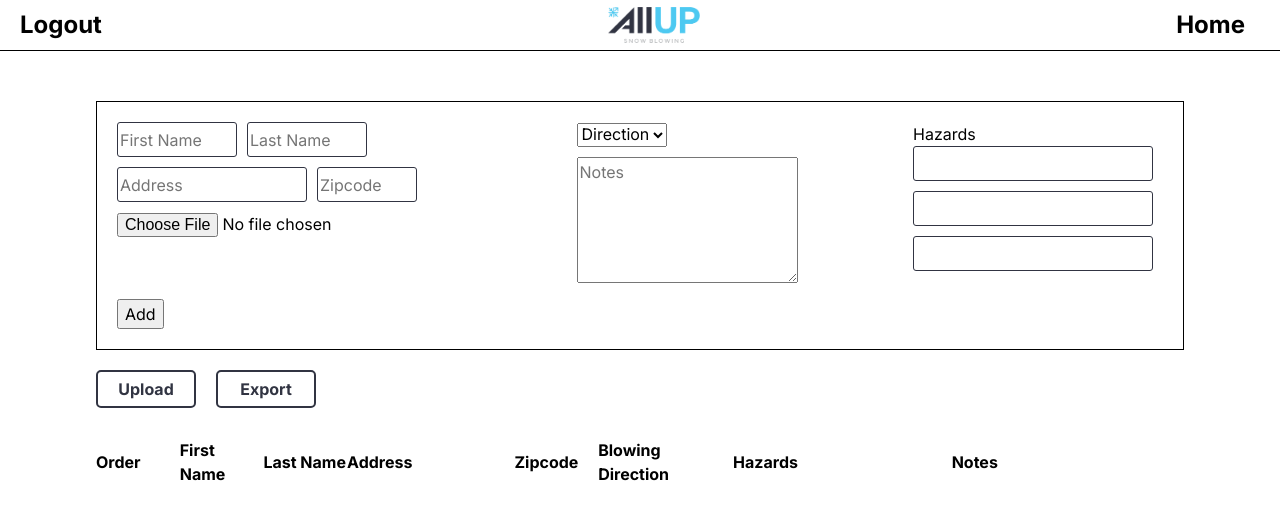
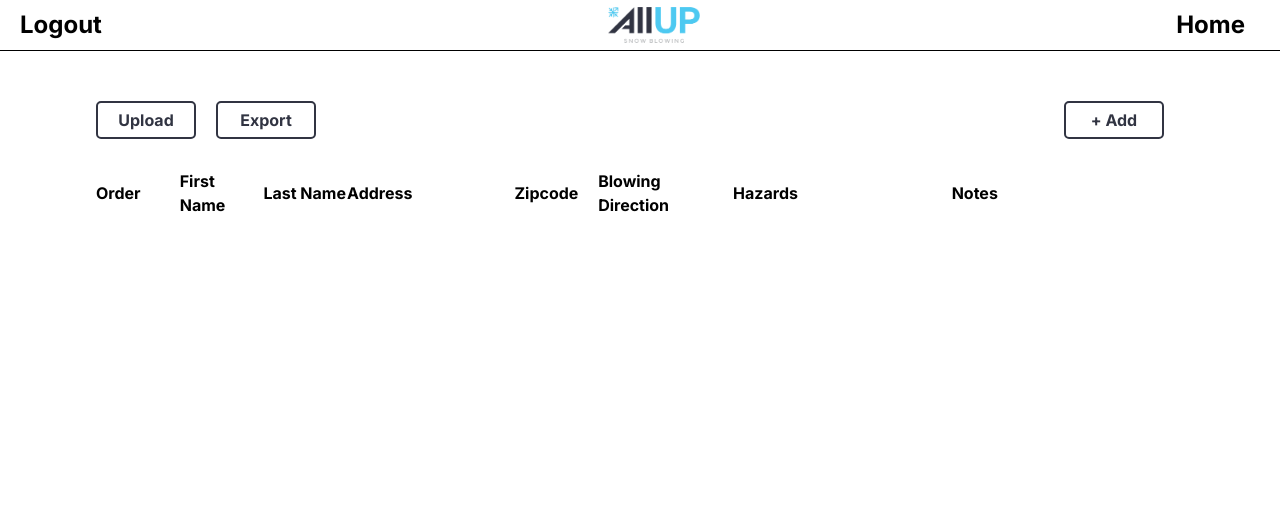
Before and after one commit to bmtymrak/allup-blower, a Django app: page / in a window 1280 px wide. Shown: the top 520 px of the page. Run offline with Django 4.2, Linux system fonts and the light colour scheme; the visitor is signed in with stand-in values (Sample User, id 1); data that the repository does not hold is empty.

Commit message:
Add button to show form, form styling

```diff
--- a/static/base.css
+++ b/static/base.css
@@ -139,6 +139,12 @@ a {
     flex-direction: row;
 }
 
+.form-button-container {
+    display: flex;
+    justify-content: flex-end;
+
+}
+
 .button-login {
     background-color: rgba(49, 52, 66, 1);
     border-radius: 5px;
@@ -208,6 +214,14 @@ a {
     justify-content: center;
     flex-direction: column;
     align-items: center;
+}
+
+.form-add-container {
+    display: none;
+    justify-content: center;
+    flex-direction: column;
+    align-items: center;
+    margin-top: 20px;
 }
 
 .form-customer-add {
@@ -329,10 +343,16 @@ a {
     font-size: 28px;
 }
 
-.upload-container {
+.action-container {
     display: flex;
     justify-content: center;
     margin-top: 20px;
+}
+
+.action-wrapper {
+    display: flex;
+    justify-content: space-between;
+    width: 85%;
 }
 
 .upload-wrapper {
--- a/templates/customers/edit.html
+++ b/templates/customers/edit.html
@@ -66,7 +66,9 @@
             </div>
 
         </div>
-        <button type="Submit">Add</button>
+        <div class="form-button-container">
+            <button type="Submit">Add</button>
+        </div>
     </form>
 </div>
 
--- a/templates/customers/list.html
+++ b/templates/customers/list.html
@@ -3,7 +3,25 @@
 
 {% block body %}
 
-<div class="form-container">
+    <div class="action-container">
+        <div class="action-wrapper">
+            <div class="upload-wrapper">
+                <div class="upload-link-container">
+                    <a href="{% url 'upload_customers' %}"><div class="upload-button">Upload</div></a>
+                </div>
+                <div class="upload-link-container">
+                    <a href="{% url 'export_customers' %}"><div class="upload-button">Export</div></a>
+                </div>
+            </div>
+            <div>
+                <div class="upload-link-container">
+                    <div class="upload-button add-customer">+ Add</div>
+                </div>
+            </div>
+        </div>
+    </div>
+
+    <div class="form-add-container">
         <form class="form-customer-add" method="POST" enctype="multipart/form-data">
             <div class="customer-add-form">
                 {% csrf_token %}
@@ -63,19 +81,10 @@
                 </div>
 
             </div>
+            <div class="form-button-container">
                 <button type="Submit">Add</button>
+            </div>
         </form>
-</div>
-
-    <div class="upload-container">
-        <div class="upload-wrapper">
-            <div class="upload-link-container">
-                <a href="{% url 'upload_customers' %}"><div class="upload-button">Upload</div></a>
-            </div>
-            <div class="upload-link-container">
-                <a href="{% url 'export_customers' %}"><div class="upload-button">Export</div></a>
-            </div>
-        </div>
     </div>
 
 <div class="customer-list-container">
@@ -107,6 +116,15 @@
     </div>
 </div>
 
+<script>
+    const addButton = document.querySelector(".add-customer")
+
+    function showForm(){
+        const formContainer = document.querySelector(".form-add-container")
+        formContainer.style.display = formContainer.style.display == "flex" ? "none" : "flex"
+    }
+    addButton.addEventListener("click", showForm)
+</script>
 
 
 {% endblock body %}
```
Lines whose indentation alone changed are shown as unchanged.
